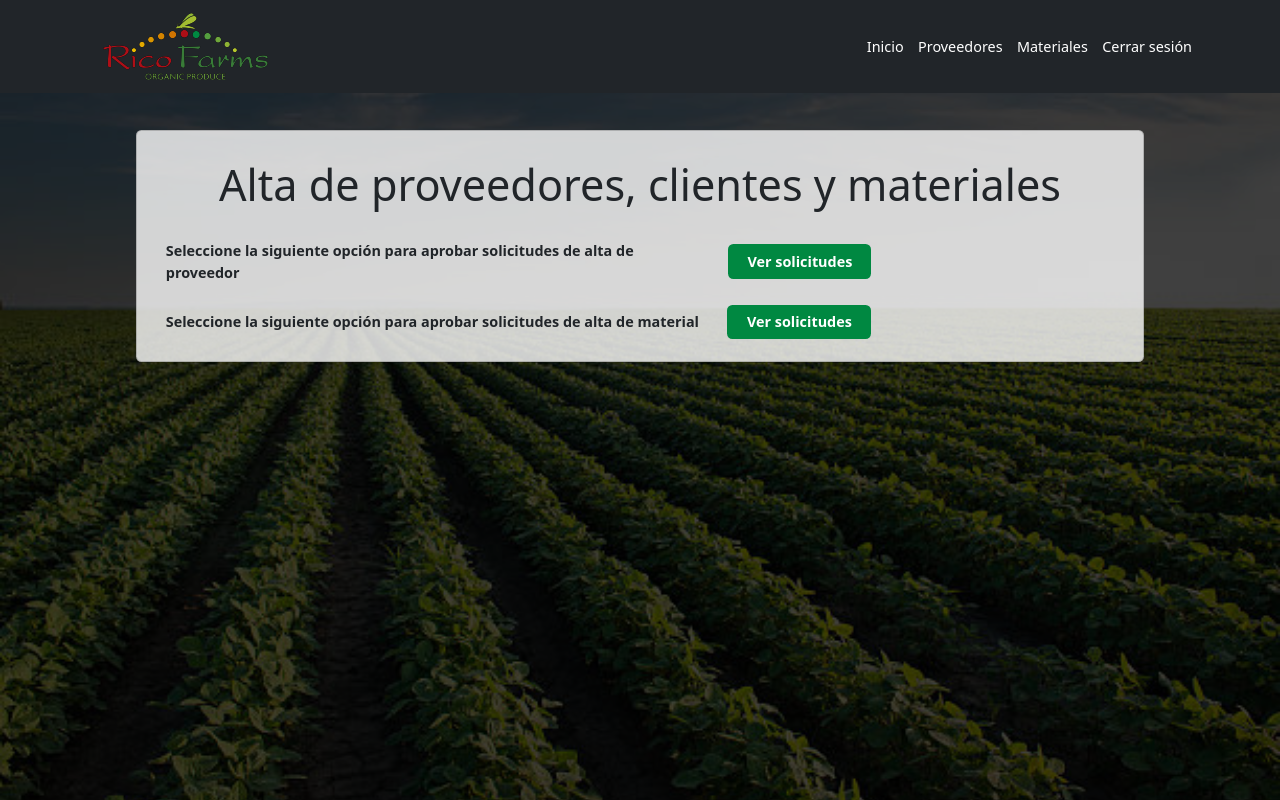
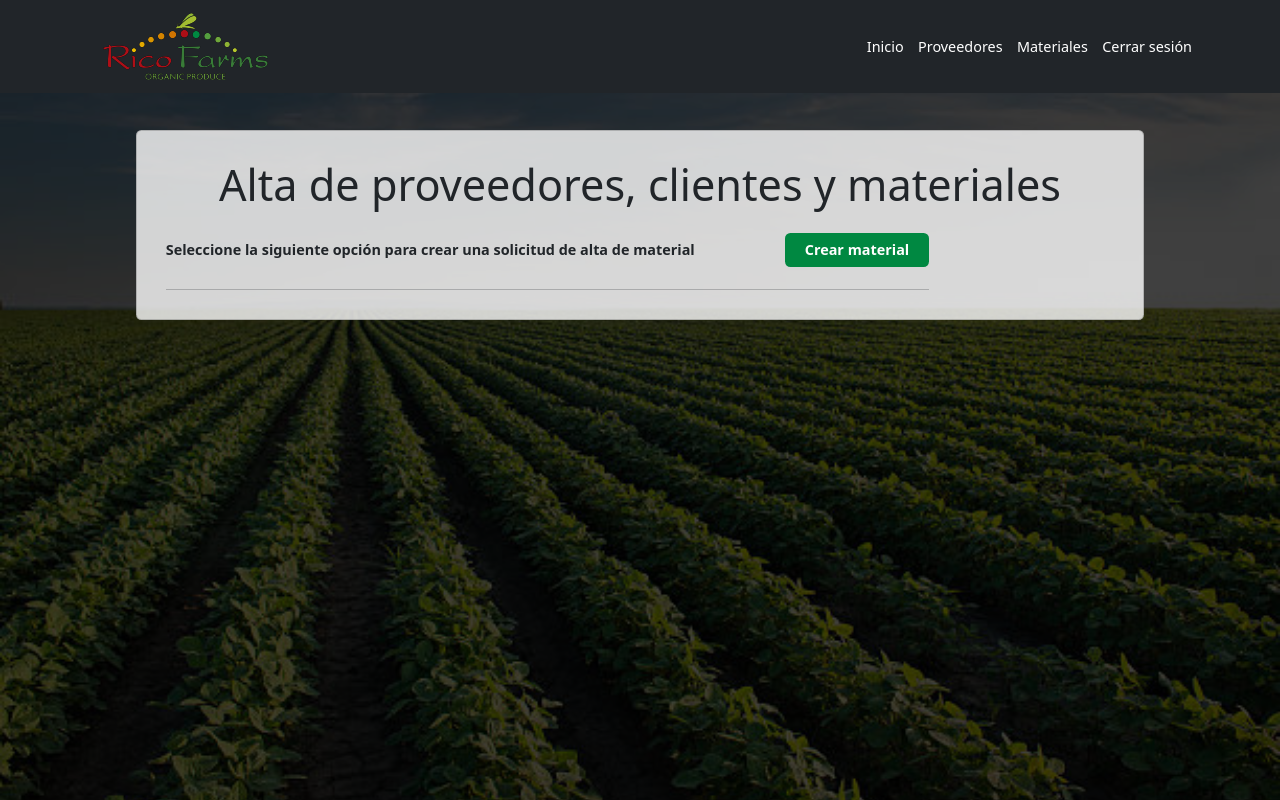
Before and after one commit to MiguelPeralta123/Proveedores_Django, a Django app: page / in a window 1280 px wide. Run offline with Django 4.2, Linux system fonts and the light colour scheme; the visitor is signed in with stand-in values (Sample User, id 1).

```diff
--- a/alta_materiales/templates/material/material.html
+++ b/alta_materiales/templates/material/material.html
@@ -76,6 +76,7 @@
             </ul>
 
             {% if current_user.compras == True or current_user.finanzas == True or current_user.sistemas == True %}
+                {% if current_user.puede_crear_material %}
                     <ul id="mis-solicitudes-list" style="list-style-type: none; display: none;" class="list-group mt-4">
                         {% for solicitud in mis_solicitudes %}
                             <a class="list-group-item my-3 border rounded material-card"
@@ -125,6 +126,7 @@
                             </a>
                         {% endfor %}
                     </ul>
+                {% endif %}
             {% endif %}
 
             {% if current_user.compras == False and current_user.finanzas == False and current_user.sistemas == False %}
--- a/alta_materiales/templates/material/material_detail.html
+++ b/alta_materiales/templates/material/material_detail.html
@@ -318,20 +318,20 @@
             {% endif %}
 
             {% if solicitud.pendiente == True and current_user.compras == True %}
-              <button id="btn-approve" class="btn btn-approve w-100" style="margin-top: 0.5rem; background-color: #008841; color: white; font-weight: bold;" type="submit" name="compras" value="True">Aprobar</button>
-
+              <button id="btn-approve" class="btn btn-approve w-100" style="margin-top: 0.5rem; background-color: #008841; color: white; font-weight: bold;" type="submit" name="finanzas" value="True">Aprobar</button>
               <button id="btn-decline" class="btn btn-reject w-100" style="margin-top: 0.5rem; background-color: tomato; color: white; font-weight: bold;" type="submit" name="rechazado_compras" value="True">Rechazar</button>
             {% endif %}
 
+            <!--
             {% if solicitud.compras == True and current_user.finanzas == True %}
               <button id="btn-approve" class="btn btn-approve w-100" style="margin-top: 0.5rem; background-color: #008841; color: white; font-weight: bold;" type="submit" name="finanzas" value="True">Aprobar</button>
 
               <button id="btn-decline" class="btn btn-reject w-100" style="margin-top: 0.5rem; background-color: tomato; color: white; font-weight: bold;" type="submit" name="rechazado_finanzas" value="True">Rechazar</button>
             {% endif %}
+            -->
 
             {% if solicitud.finanzas == True and current_user.sistemas == True %}
               <button id="btn-approve" class="btn btn-approve w-100" style="margin-top: 0.5rem; background-color: #008841; color: white; font-weight: bold;" type="submit" name="sistemas" value="True">Aprobar</button>
-
               <button id="btn-decline" class="btn btn-reject w-100" style="margin-top: 0.5rem; background-color: tomato; color: white; font-weight: bold;" type="submit" name="rechazado_sistemas" value="True">Rechazar</button>
             {% endif %}
           </div>
--- a/alta_proveedores/templates/home.html
+++ b/alta_proveedores/templates/home.html
@@ -6,25 +6,35 @@
     <section class="card card-body" style="max-width: 70rem; margin-top: 6rem; background-color: rgb(255, 255, 255, 0.8);">
       <h1 class="text-center display-5 py-3">Alta de proveedores, clientes y materiales</h1>
 
-      {% if user.puede_crear %}
-        <div class="d-flex align-items-center justify-content-between gap-4 mt-2 mb-4" style="max-width: 50rem;">
+      {% if user.puede_crear_proveedor %}
+        <div class="d-flex align-items-center justify-content-between gap-4 mt-2 mb-4" style="max-width: 55rem;">
           <p class="ms-3 my-auto fw-bold">Seleccione la siguiente opción para crear una solicitud de alta de proveedor</p>
-          <a class="btn" href="proveedores/crear" style="width: 10rem; background-color: #008841; color: white; font-weight: bold;">Crear proveedor</a>
+          <a class="btn" href="proveedores/crear" style="width: 10rem; margin-right: 1rem; margin-right: 1rem; background-color: #008841; color: white; font-weight: bold;">Crear proveedor</a>
         </div>
+      {% endif %}
 
-        <div class="d-flex align-items-center justify-content-between gap-4 mb-2" style="max-width: 50rem;">
+      {% if user.puede_crear_material %}
+        <div class="d-flex align-items-center justify-content-between gap-4 mb-2" style="max-width: 55rem;">
           <p class="ms-3 my-auto fw-bold">Seleccione la siguiente opción para crear una solicitud de alta de material</p>
-          <a class="btn" href="materiales/crear" style="width: 10rem; background-color: #008841; color: white; font-weight: bold;">Crear material</a>
+          <a class="btn" href="materiales/crear" style="width: 10rem; margin-right: 1rem; background-color: #008841; color: white; font-weight: bold;">Crear material</a>
         </div>
-      {% else %}
-        <div class="d-flex align-items-center justify-content-between gap-4 mt-2 mb-4" style="max-width: 50rem;">
+      {% endif %}
+
+      {% if user.puede_crear_proveedor or user.puede_crear_material %}
+        <hr style="max-width: 53rem; margin-left: 1rem; margin-right: 1rem;" />
+      {% endif %}
+
+      {% if user.compras or user.finanzas or user.sistemas %}
+        <div class="d-flex align-items-center justify-content-between gap-4 mt-2 mb-4" style="max-width: 55rem;">
           <p class="ms-3 my-auto fw-bold">Seleccione la siguiente opción para aprobar solicitudes de alta de proveedor</p>
-          <a class="btn" href="proveedores" style="width: 10rem; background-color: #008841; color: white; font-weight: bold;">Ver solicitudes</a>
+          <a class="btn" href="proveedores" style="width: 10rem; margin-right: 1rem; background-color: #008841; color: white; font-weight: bold;">Ver solicitudes</a>
         </div>
+      {% endif %}
 
-        <div class="d-flex align-items-center justify-content-between gap-4 mb-2" style="max-width: 50rem;">
+      {% if user.compras or user.sistemas %}
+        <div class="d-flex align-items-center justify-content-between gap-4 mb-2" style="max-width: 55rem;">
           <p class="ms-3 my-auto fw-bold">Seleccione la siguiente opción para aprobar solicitudes de alta de material</p>
-          <a class="btn" href="./materiales" style="width: 10rem; background-color: #008841; color: white; font-weight: bold;">Ver solicitudes</a>
+          <a class="btn" href="./materiales" style="width: 10rem; margin-right: 1rem; background-color: #008841; color: white; font-weight: bold;">Ver solicitudes</a>
         </div>
       {% endif %}
     </section>
--- a/alta_proveedores/templates/proveedor/proveedor.html
+++ b/alta_proveedores/templates/proveedor/proveedor.html
@@ -85,6 +85,7 @@
             </ul>
 
             {% if current_user.compras == True or current_user.finanzas == True or current_user.sistemas == True %}
+                {% if current_user.puede_crear_proveedor %}
                     <ul id="mis-proveedores-list" style="list-style-type: none; display: none;" class="list-group mt-4">
                         {% for proveedor in mis_proveedores %}
                             <a class="list-group-item my-3 border rounded provider-card"
@@ -143,6 +144,7 @@
                             </a>
                         {% endfor %}
                     </ul>
+                {% endif %}
             {% endif %}
 
             {% if current_user.compras == False and current_user.finanzas == False and current_user.sistemas == False %}
--- a/alta_proveedores/views.py
+++ b/alta_proveedores/views.py
@@ -22,20 +22,16 @@ def proveedor(request):
     try:
         if request.user.compras:
             proveedores = Proveedor.objects.filter(pendiente=True)
-            if request.user.puede_crear:
+            if request.user.puede_crear_proveedor:
                 mis_proveedores = Proveedor.objects.filter(usuario=request.user)
         elif request.user.finanzas:
             proveedores = Proveedor.objects.filter(compras=True)
-            if request.user.puede_crear:
+            if request.user.puede_crear_proveedor:
                 mis_proveedores = Proveedor.objects.filter(usuario=request.user)
         elif request.user.sistemas:
             proveedores = Proveedor.objects.filter(finanzas=True)
-            print("Solicitudes de proveedor")
-            print(proveedores)
-            if request.user.puede_crear:
+            if request.user.puede_crear_proveedor:
                 mis_proveedores = Proveedor.objects.filter(usuario=request.user)
-                print("Mis solicitudes")
-                print(mis_proveedores)
         else:
             proveedores = Proveedor.objects.filter(usuario=request.user)
             proveedores_borradores = proveedores.filter(borrador=True)
@@ -71,12 +67,19 @@ def proveedor(request):
         for proveedor in proveedores:
             historial += ProveedorHistorial.objects.filter(id_proveedor=proveedor.id)
 
-        return render(request, 'proveedor/proveedor.html', {
-            'proveedores': proveedores,
-            'mis_proveedores': mis_proveedores,
-            'historial': historial,
-            'current_user': request.user
-        })
+        if request.user.puede_crear_proveedor:
+            return render(request, 'proveedor/proveedor.html', {
+                'proveedores': proveedores,
+                'mis_proveedores': mis_proveedores,
+                'historial': historial,
+                'current_user': request.user
+            })
+        else:
+            return render(request, 'proveedor/proveedor.html', {
+                'proveedores': proveedores,
+                'historial': historial,
+                'current_user': request.user
+            })
 
     except Exception as e:
         print(f"Se produjo un error al cargar los proveedores: {str(e)}")
@@ -86,7 +89,7 @@ def proveedor(request):
 @login_required
 def proveedor_create(request):
     try:
-        if request.user.puede_crear:
+        if request.user.puede_crear_proveedor:
             if request.method == 'GET':
                 default_values = {'pendiente': False, 'compras': False, 'finanzas': False, 'sistemas': False,
                                 'aprobado': False, 'rechazado_compras': False, 'rechazado_finanzas': False, 'rechazado_sistemas': False, 'eliminado': False, 'borrador': False}
--- a/iniciar_sesion/models.py
+++ b/iniciar_sesion/models.py
@@ -27,7 +27,8 @@ class CustomUser(AbstractBaseUser, PermissionsMixin):
     is_staff = models.BooleanField(default=False)
     is_active = models.BooleanField(default=True)
     date_joined = models.DateTimeField(default=timezone.now)
-    puede_crear = models.BooleanField(default=False)
+    puede_crear_proveedor = models.BooleanField(default=False)
+    puede_crear_material = models.BooleanField(default=True)
     compras = models.BooleanField(default=False)
     finanzas = models.BooleanField(default=False)
     sistemas = models.BooleanField(default=False)
```
Also changed, not shown: alta_materiales/views.py (+18 -11 lines), alta_proveedores/models.py (+5 -5 lines), alta_proveedores/templates/proveedor/proveedor_create.html (+16 -7 lines), alta_proveedores/templates/proveedor/proveedor_detail.html (+8 -2 lines), load_db.py (added, +35 -0 lines), alta_proveedores/migrations/0026_alter_proveedor_constancia_situacion_fiscal_and_more.py (added), alta_proveedores/migrations/0027_alter_proveedor_constancia_situacion_fiscal_and_more.py (added), alta_proveedores/migrations/0028_alter_proveedor_regimen_capital.py (added), alta_proveedores/migrations/0029_alter_proveedor_nombre_comercial.py (added), alta_proveedores/migrations/0030_alter_catalogoproveedor_nombre_and_more.py (added), iniciar_sesion/migrations/0011_rename_puede_crear_customuser_puede_crear_proveedor.py (added), iniciar_sesion/migrations/0012_customuser_puede_crear_material.py (added), 1 other file. Lines whose indentation alone changed are shown as unchanged.
